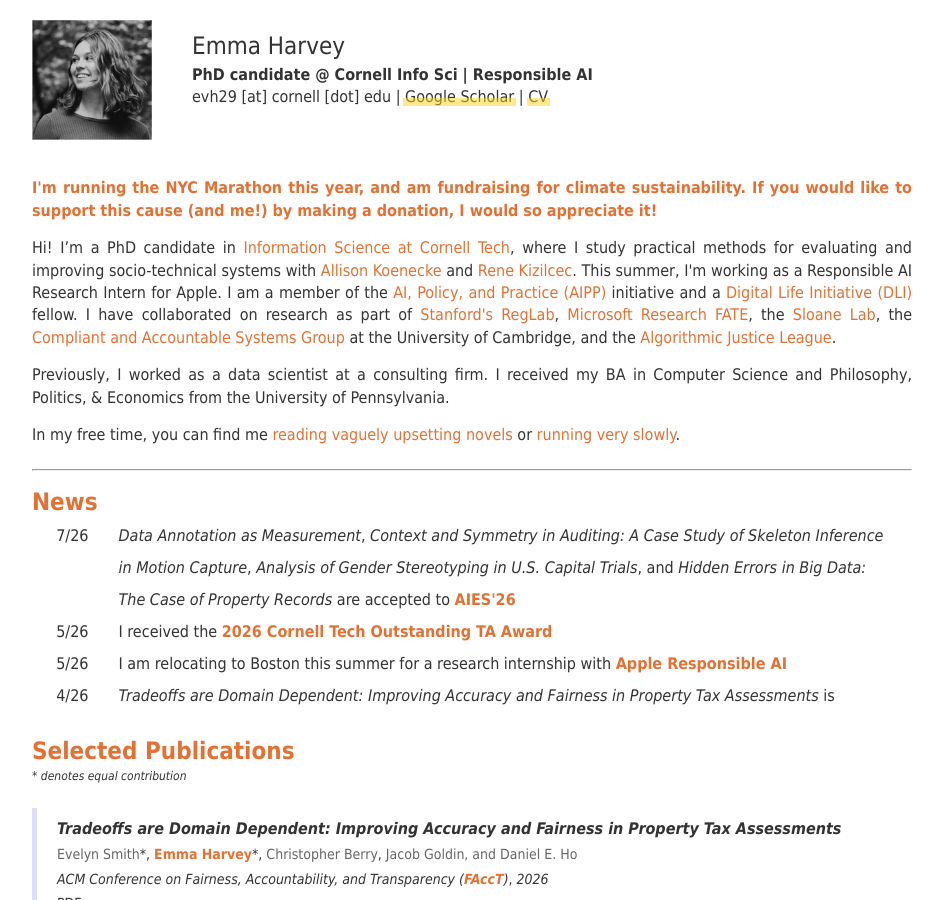
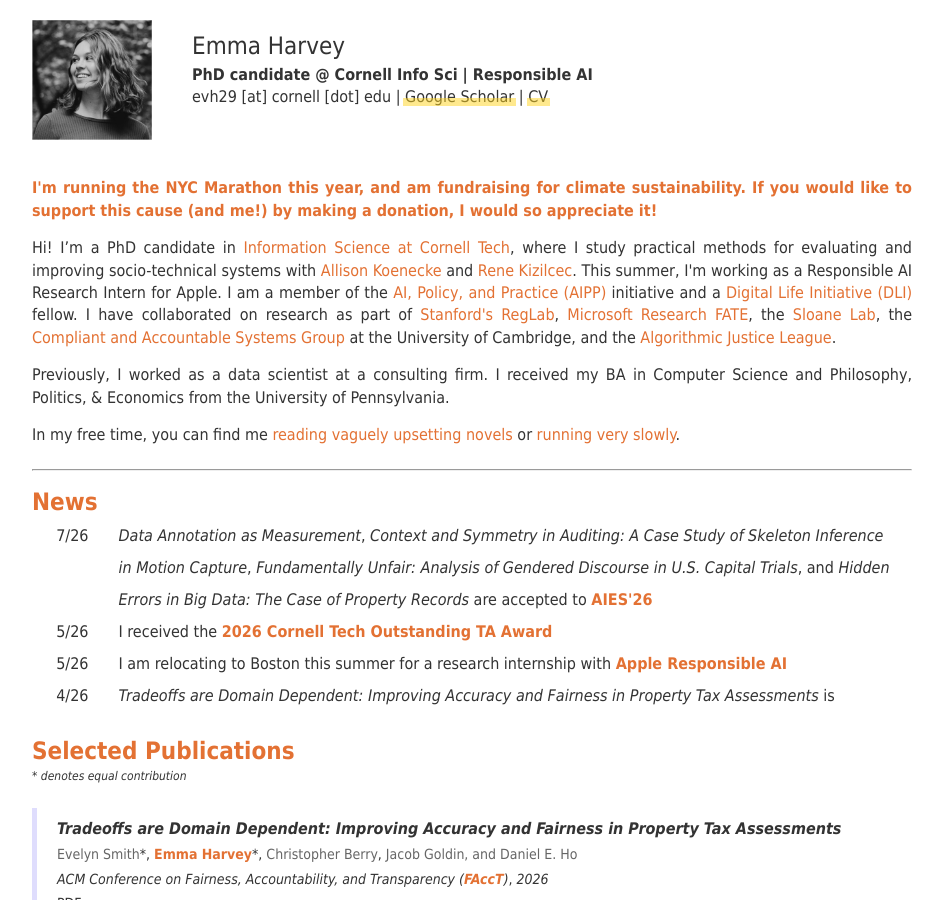
Before and after one commit to emmaharv/emmaharv.github.io, a Jekyll site: the page built from index.html, in a window 1280 px wide and 900 px high. Shown: the whole window, without its empty margins (168-1111 px from the left). Built offline with Jekyll 4.4.1, drawn with Linux system fonts in a browser that asks for light colours; nearby versions of some CDN libraries.

Commit message:
rename cap trials paper

```diff
--- a/index.html
+++ b/index.html
@@ -216,7 +216,7 @@
 <table class="news" style="line-height: 2em; overflow-y:auto; height: 200px">
 <tr>
     <td align='right'>7/26</td>
-    <td><i>Data Annotation as Measurement</i>, <i>Context and Symmetry in Auditing: A Case Study of Skeleton Inference in Motion Capture</i>, <i>Analysis of Gender Stereotyping in U.S. Capital Trials</i>, and <i>Hidden Errors in Big Data: The Case of Property Records</i> are accepted to <b>AIES'26</b></td>
+    <td><i>Data Annotation as Measurement</i>, <i>Context and Symmetry in Auditing: A Case Study of Skeleton Inference in Motion Capture</i>, <i>Fundamentally Unfair: Analysis of Gendered Discourse in U.S. Capital Trials</i>, and <i>Hidden Errors in Big Data: The Case of Property Records</i> are accepted to <b>AIES'26</b></td>
   </tr>
 <tr>
     <td align='right'>5/26</td>
```
